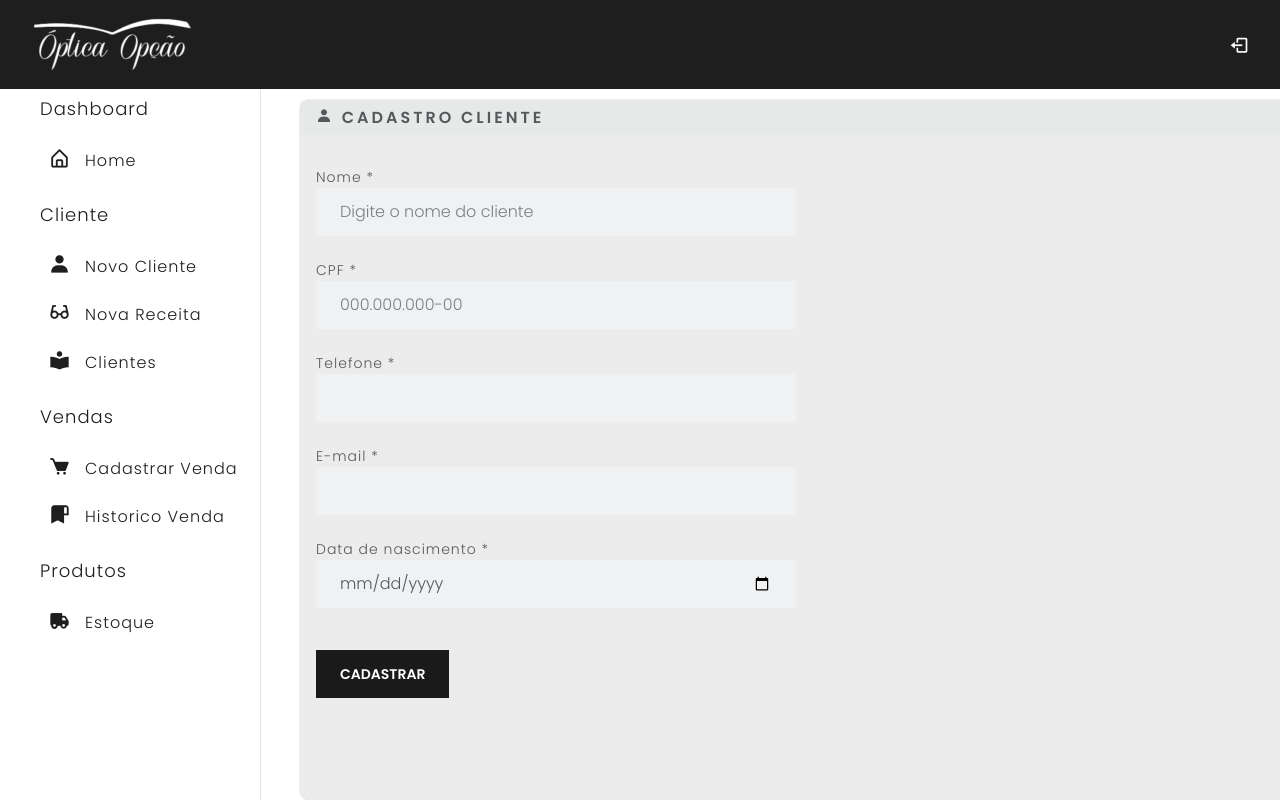
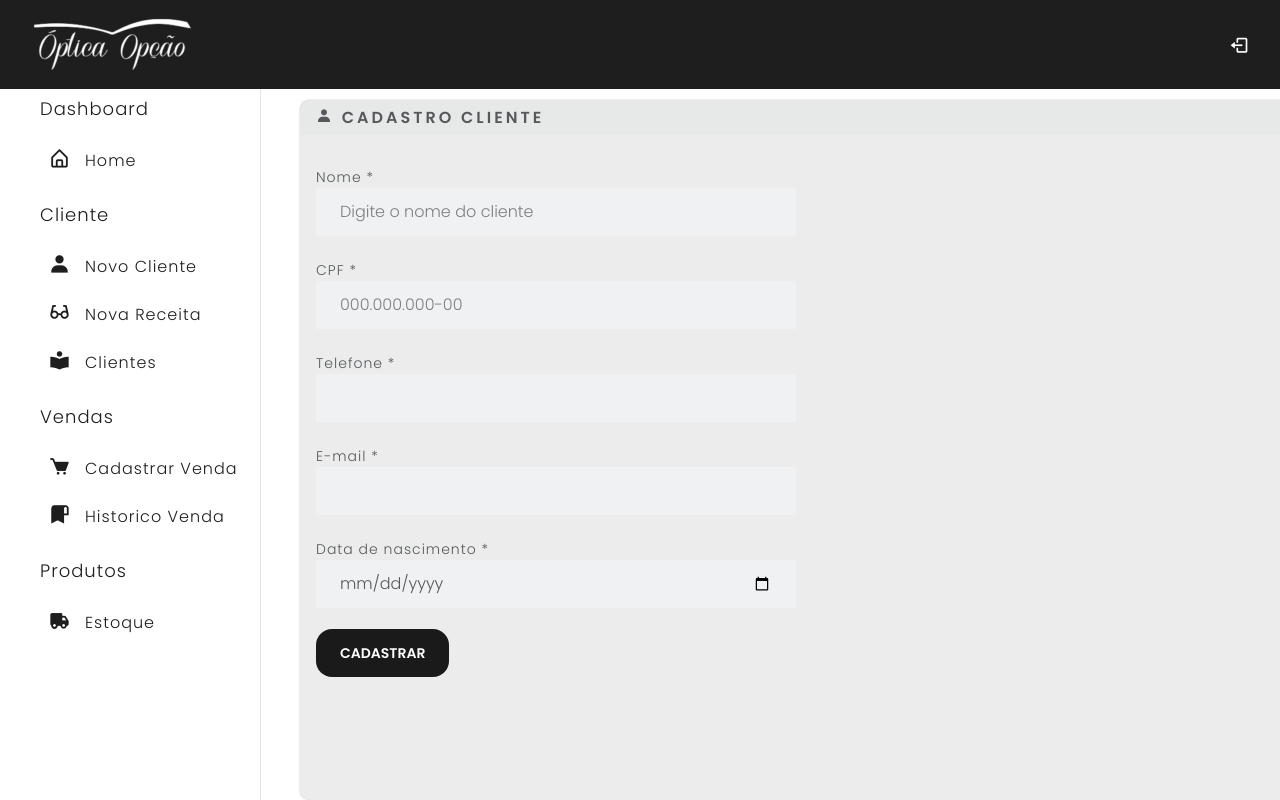
Before and after one commit to mdsreq-fga-unb/2023.1-SOSOptica, a React (Create React App) app in the folder sos-optica-app/: page /#/cadastrar-cliente in a window 1280 px wide. Shown: the top 800 px of the page. Built offline with nearby package versions, Linux system fonts and the light colour scheme.

Commit message:
Arrumando botão cadastro

```diff
--- a/sos-optica-app/src/view/CadastroCliente.js
+++ b/sos-optica-app/src/view/CadastroCliente.js
@@ -89,10 +89,8 @@ class CadastroCliente extends React.Component{
                                        onChange={e => this.setState({dataDeNascimentoCliente: e.target.value})}/>
 
                             </FormGroup>
-
                             <br/>
-                            <br/>
-                            <button onClick={this.cadastrar} type="button" className="btn btn-primary" >Cadastrar</button>
+                            <button onClick={this.cadastrar} type="button" className="btn btn-primary" style={{borderRadius:"16px"}} >Cadastrar</button>
                         </div>
                 </Card>
 
```
